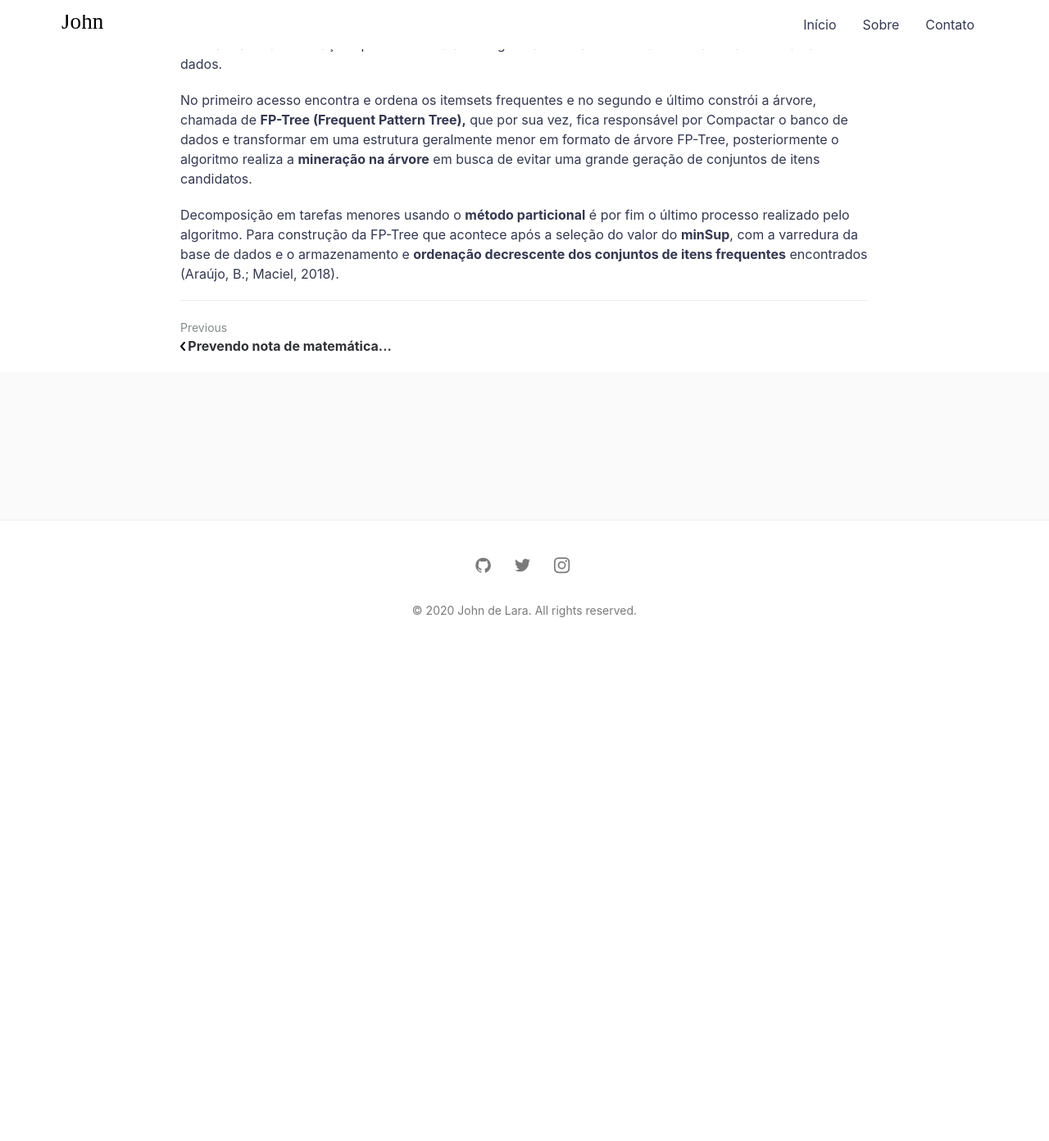
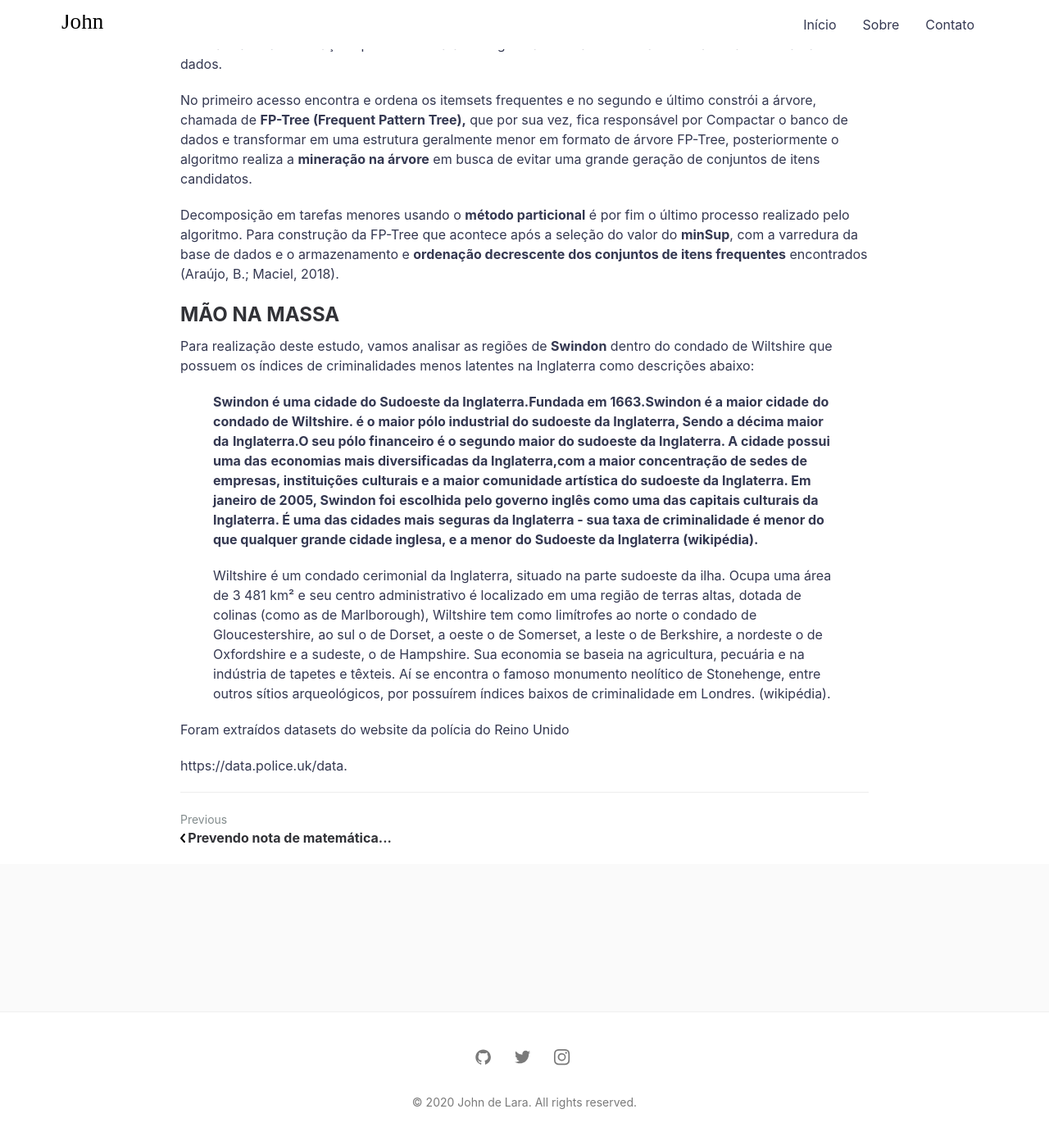
Before and after one commit to johndelara1/portfolioweb, a Jekyll site: the page built from _posts/2020-05-14-Regras de Associação.md, in a window 1280 px wide and 1400 px high, scrolled down 2522 px. Shown: the top 1392 px of the window at 82% size. Built offline with Jekyll 4.4.1, drawn with Linux system fonts in a browser that asks for light colours; comment, search, counter and statistics services are not loaded; before the commit the page ends 3322 px from its top, so only the background shows below that; some of the changed text lies outside the part shown.

Commit message:
Alteração do Artigo

```diff
--- a/_posts/2020-05-14-Regras de Associação.md
+++ b/_posts/2020-05-14-Regras de Associação.md
@@ -97,3 +97,30 @@ de itens candidatos.
 Decomposição em tarefas menores usando o **método particional** é por fim o último processo realizado pelo algoritmo.
 Para construção da FP-Tree que acontece após a seleção do valor do **minSup**, com a varredura da base de dados
 e o armazenamento e **ordenação decrescente dos conjuntos de itens frequentes**  encontrados (Araújo, B.; Maciel, 2018).
+
+## MÃO NA MASSA
+
+Para realização deste estudo, vamos analisar as regiões de **Swindon** dentro do condado de Wiltshire que
+possuem os índices de criminalidades menos latentes na Inglaterra como descrições abaixo:
+
+> **Swindon é uma cidade do Sudoeste da Inglaterra.Fundada em 1663.Swindon é a maior cidade**
+> **do condado de Wiltshire. é o maior pólo industrial do sudoeste da Inglaterra, Sendo a décima maior da**
+> **Inglaterra.O seu pólo financeiro é o segundo maior do sudoeste da Inglaterra. A cidade possui uma das**
+> **economias mais diversificadas da Inglaterra,com a maior concentração de sedes de empresas, instituições**
+> **culturais e a maior comunidade artística do sudoeste da Inglaterra. Em janeiro de 2005, Swindon foi**
+> **escolhida pelo governo inglês como uma das capitais culturais da Inglaterra. É uma das cidades mais**
+> **seguras da Inglaterra - sua taxa de criminalidade é menor do que qualquer grande cidade inglesa, e a menor**
+> **do Sudoeste da Inglaterra (wikipédia).**
+
+
+> Wiltshire é um condado cerimonial da Inglaterra, situado na parte sudoeste da ilha. Ocupa uma
+área de 3 481 km² e seu centro administrativo é localizado em uma região de terras altas, dotada de colinas
+(como as de Marlborough), Wiltshire tem como limítrofes ao norte o condado de Gloucestershire, ao sul o
+de Dorset, a oeste o de Somerset, a leste o de Berkshire, a nordeste o de Oxfordshire e a sudeste, o de
+Hampshire. Sua economia se baseia na agricultura, pecuária e na indústria de tapetes e têxteis. Aí se
+encontra o famoso monumento neolítico de Stonehenge, entre outros sítios arqueológicos, por possuírem
+índices baixos de criminalidade em Londres. (wikipédia).
+
+Foram extraídos datasets do website da polícia do Reino Unido
+
+https://data.police.uk/data.
```
